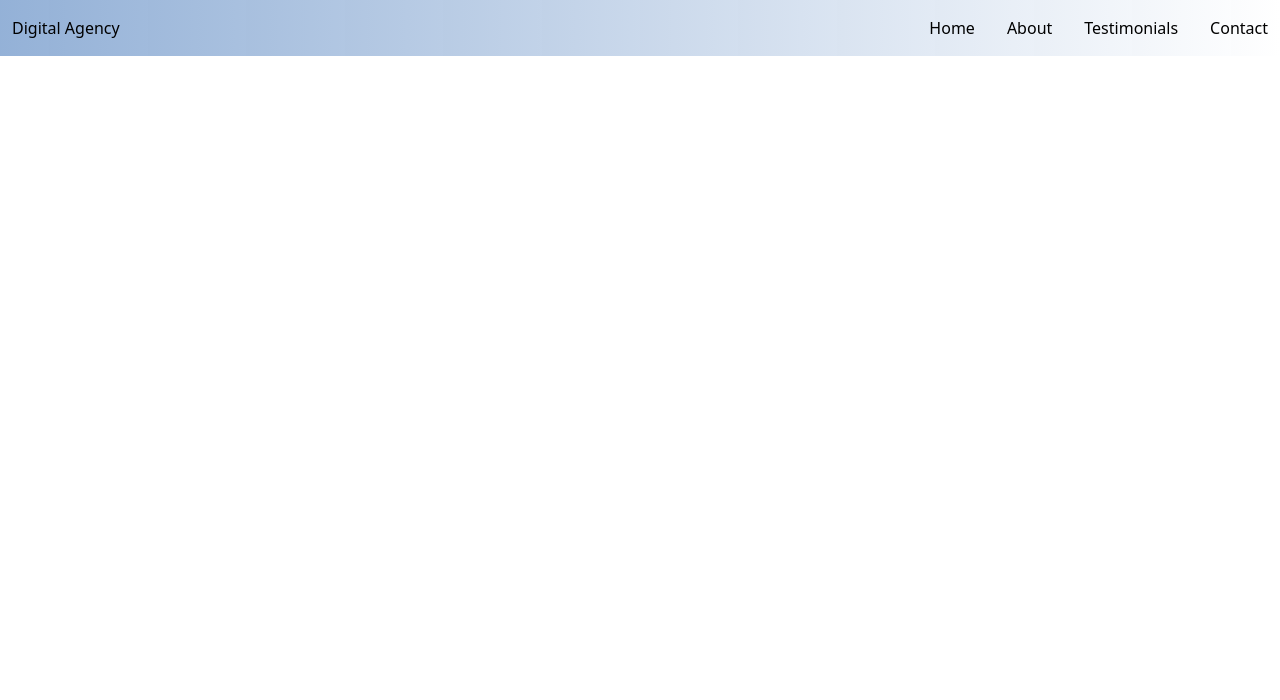
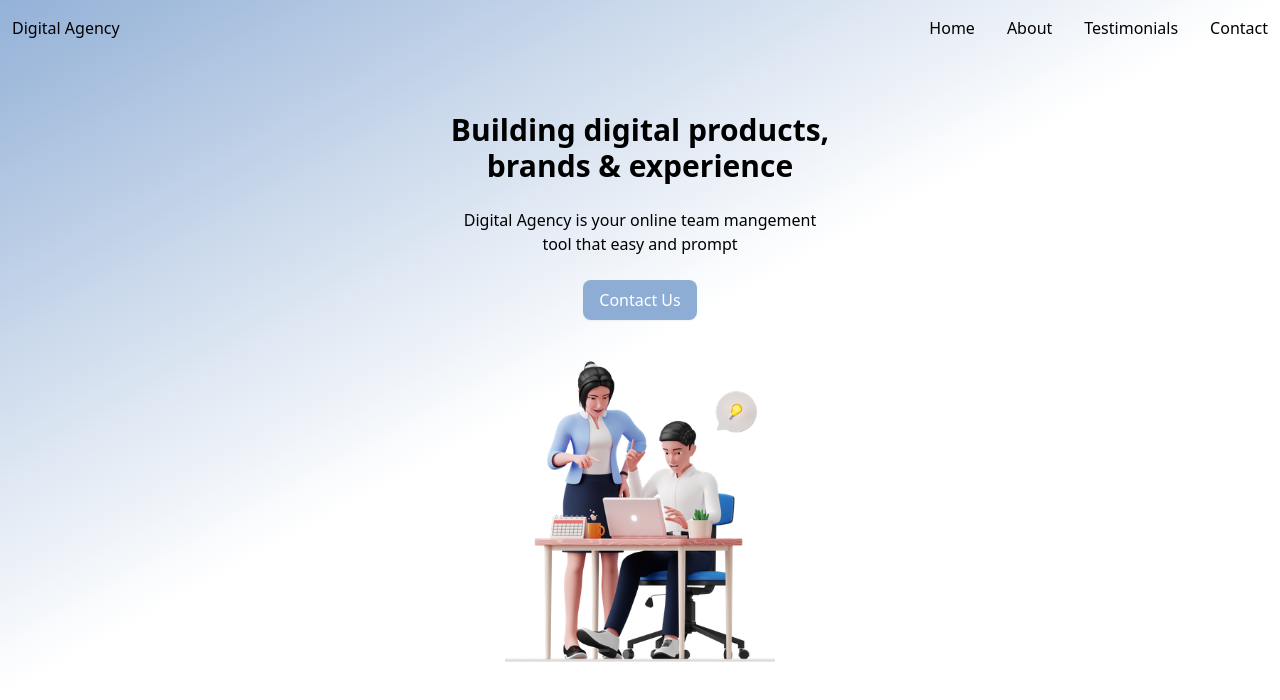
Before and after one commit to Darkace01/digital-agency, a Next.js app: page / in a window 1280 px wide. Shown: the top 700 px of the page. Built offline with nearby package versions, Linux system fonts and the light colour scheme.

Commit message:
Hero section

```diff
--- /dev/null
+++ b/components/Button.tsx
@@ -0,0 +1,12 @@
+interface Props {
+  title: string;
+}
+function Button({ title }: Props) {
+  return (
+    <button className='bg-theme text-white px-4 py-2 rounded-lg shadow-sm transition duration-150 ease-out cursor-pointer hover:text-white/60'>
+      {title}
+    </button>
+  );
+}
+
+export default Button;
--- a/components/Header.tsx
+++ b/components/Header.tsx
@@ -12,7 +12,7 @@ function Header() {
         <a href='#'>Contact</a>
       </div>
       <div className='md:hidden grow flex justify-end cursor-pointer'>
-        <MenuIcon className='h-5' />
+        <MenuIcon className='h-7' />
       </div>
     </div>
   );
--- /dev/null
+++ b/components/Hero.tsx
@@ -0,0 +1,33 @@
+import React from 'react';
+import Image from 'next/image';
+import Button from './Button';
+
+function Hero() {
+  return (
+    <div className='flex flex-col py-6'>
+      <div className='max-w-sm mx-auto space-y-6 py-8'>
+        <h1 className='font-bold text-3xl text-center'>
+          Building digital products, brands & experience
+        </h1>
+        <p className='text-center'>
+          Digital Agency is your online team mangement tool that easy and prompt
+        </p>
+        <div className='flex justify-center'>
+          <Button title='Contact Us' />
+        </div>
+      </div>
+      <div className='flex justify-center'>
+        <div className='relative h-80 w-80'>
+          <Image
+            src='/asset/hero.png'
+            alt='hero'
+            layout='fill'
+            objectFit='contain'
+          />
+        </div>
+      </div>
+    </div>
+  );
+}
+
+export default Hero;
--- a/pages/index.tsx
+++ b/pages/index.tsx
@@ -2,6 +2,7 @@ import type { NextPage } from 'next';
 import Head from 'next/head';
 import Image from 'next/image';
 import Header from '../components/Header';
+import Hero from '../components/Hero';
 
 const Home: NextPage = () => {
   return (
@@ -10,8 +11,9 @@ const Home: NextPage = () => {
         <title>Digital Agency</title>
         <link rel='icon' href='/favicon.ico' />
       </Head>
-      <section className='backdrop-blur-sm bg-gradient-to-r from-theme/95 to-white'>
+      <section className='backdrop-blur-lg bg-gradient-to-br from-theme/95 via-white to-white'>
         <Header />
+        <Hero />
       </section>
     </div>
   );
```
Also changed, not shown: public/asset/hero.png (renamed from public/asset/business-people-discussing-business-idea.png).
